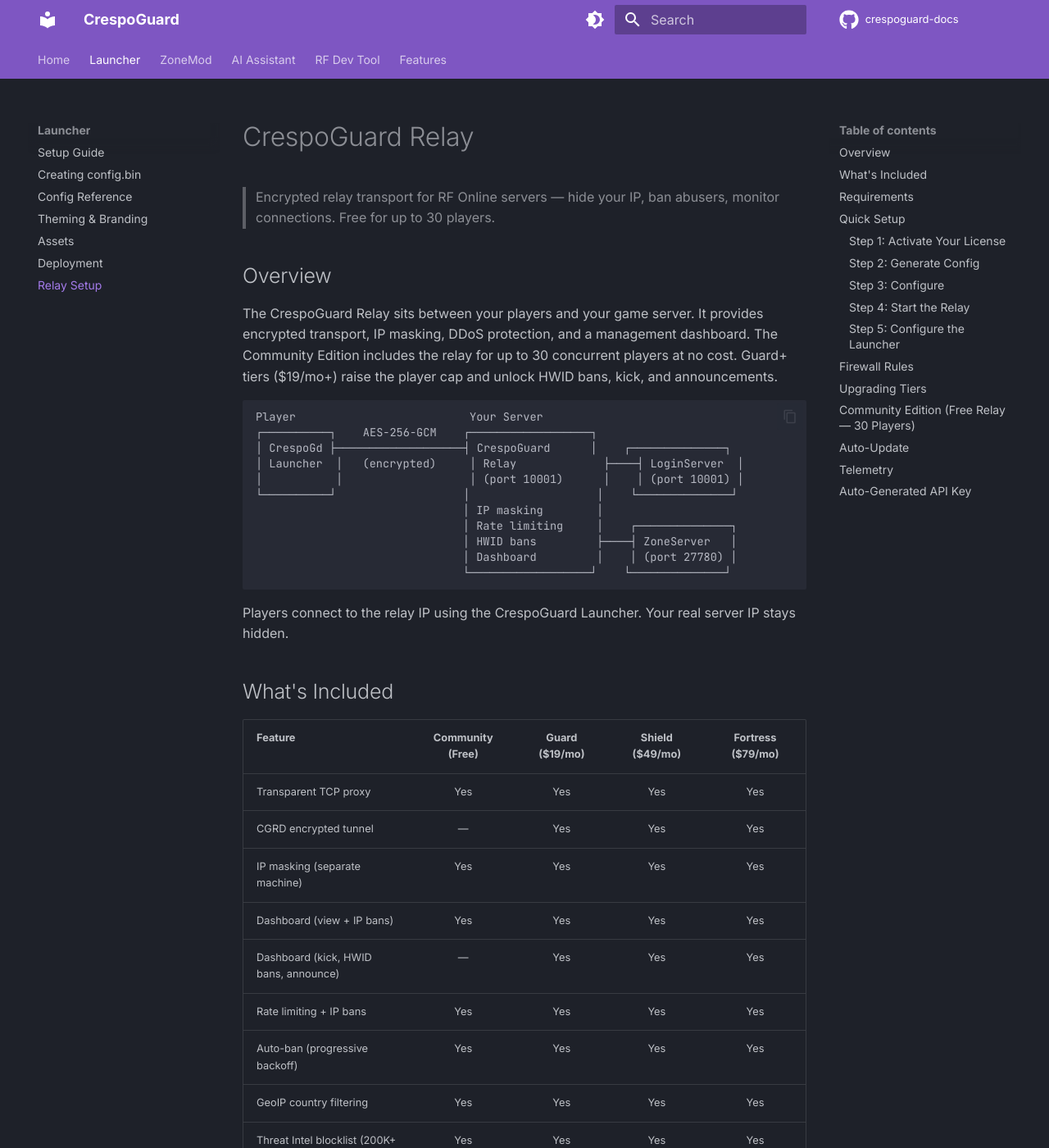
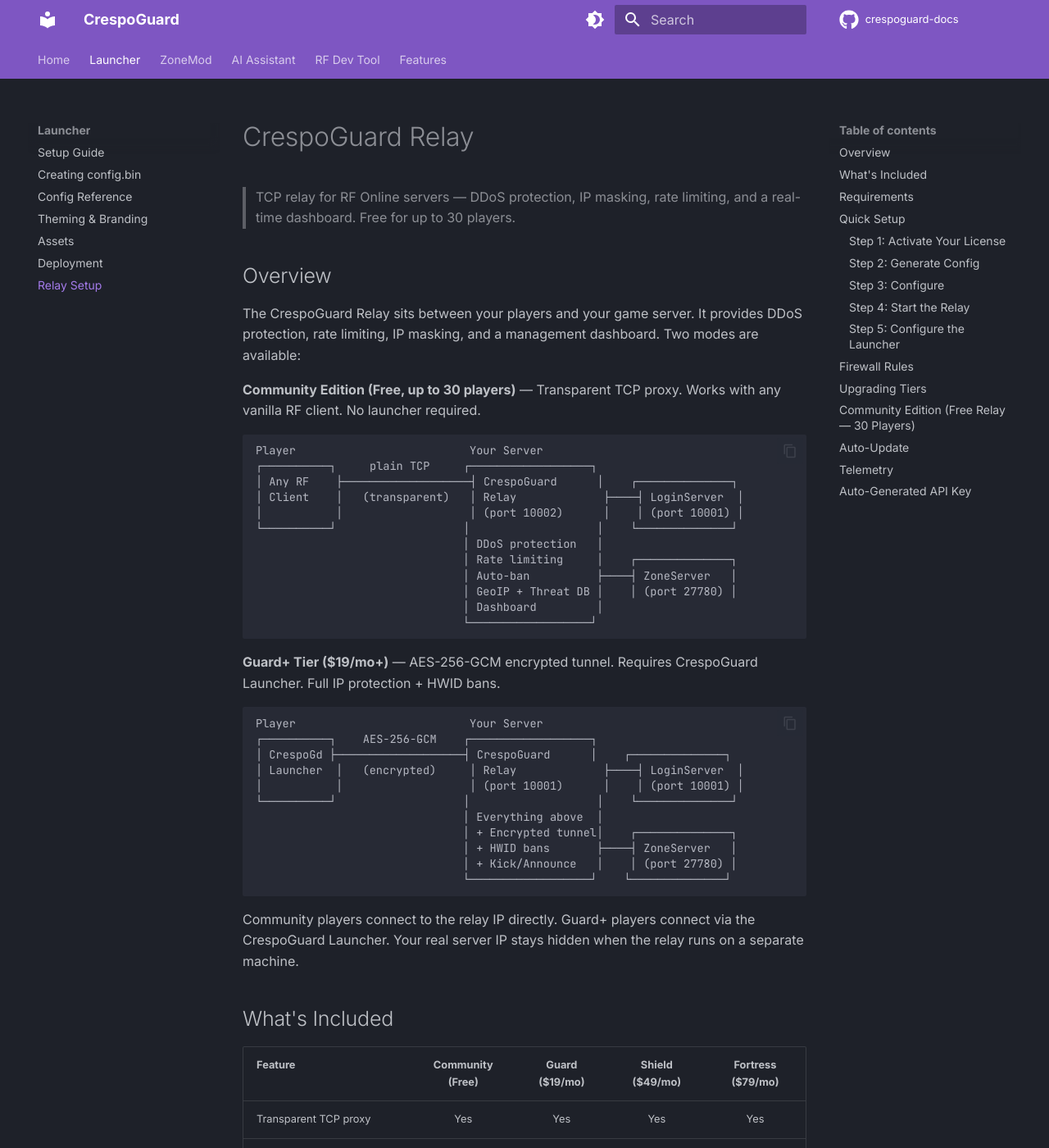
Before and after one commit to CrespoCyberConsultingLLC/crespoguard-docs, an MkDocs documentation site: the page built from docs/launcher/RELAY.md, in a window 1280 px wide and 1400 px high. Shown: the whole window at 82% size. Built offline with MkDocs 1.6.1 and Material for MkDocs 9.7.7, drawn with Linux system fonts in a browser that asks for light colours; comment, search, counter and statistics services are not loaded.

Commit message:
docs: fix relay overview — show both Community and Guard+ diagrams
Community mode: transparent TCP proxy, any client, DDoS protection
Guard+ mode: AES-256-GCM encrypted tunnel, CrespoGuard Launcher required

Co-Authored-By: Claude Opus 4.6 (1M context) <noreply@anthropic.com>

````diff
--- a/docs/launcher/RELAY.md
+++ b/docs/launcher/RELAY.md
@@ -1,11 +1,30 @@
 
 # CrespoGuard Relay
 
-> Encrypted relay transport for RF Online servers — hide your IP, ban abusers, monitor connections. Free for up to 30 players.
+> TCP relay for RF Online servers — DDoS protection, IP masking, rate limiting, and a real-time dashboard. Free for up to 30 players.
 
 ## Overview
 
-The CrespoGuard Relay sits between your players and your game server. It provides encrypted transport, IP masking, DDoS protection, and a management dashboard. The Community Edition includes the relay for up to 30 concurrent players at no cost. Guard+ tiers ($19/mo+) raise the player cap and unlock HWID bans, kick, and announcements.
+The CrespoGuard Relay sits between your players and your game server. It provides DDoS protection, rate limiting, IP masking, and a management dashboard. Two modes are available:
+
+**Community Edition (Free, up to 30 players)** — Transparent TCP proxy. Works with any vanilla RF client. No launcher required.
+
+```
+Player                          Your Server
+┌──────────┐     plain TCP     ┌──────────────────┐
+│ Any RF    ├───────────────────┤ CrespoGuard      │    ┌──────────────┐
+│ Client    │   (transparent)   │ Relay             ├────┤ LoginServer  │
+│           │                   │ (port 10002)      │    │ (port 10001) │
+└──────────┘                   │                   │    └──────────────┘
+                               │ DDoS protection   │
+                               │ Rate limiting     │    ┌──────────────┐
+                               │ Auto-ban          ├────┤ ZoneServer   │
+                               │ GeoIP + Threat DB │    │ (port 27780) │
+                               │ Dashboard         │
+                               └──────────────────┘
+```
+
+**Guard+ Tier ($19/mo+)** — AES-256-GCM encrypted tunnel. Requires CrespoGuard Launcher. Full IP protection + HWID bans.
 
 ```
 Player                          Your Server
@@ -14,14 +33,14 @@ Player                          Your Server
 │ Launcher  │   (encrypted)     │ Relay             ├────┤ LoginServer  │
 │           │                   │ (port 10001)      │    │ (port 10001) │
 └──────────┘                   │                   │    └──────────────┘
-                               │ IP masking        │
-                               │ Rate limiting     │    ┌──────────────┐
-                               │ HWID bans         ├────┤ ZoneServer   │
-                               │ Dashboard         │    │ (port 27780) │
+                               │ Everything above  │
+                               │ + Encrypted tunnel│    ┌──────────────┐
+                               │ + HWID bans       ├────┤ ZoneServer   │
+                               │ + Kick/Announce   │    │ (port 27780) │
                                └──────────────────┘    └──────────────┘
 ```
 
-Players connect to the relay IP using the CrespoGuard Launcher. Your real server IP stays hidden.
+Community players connect to the relay IP directly. Guard+ players connect via the CrespoGuard Launcher. Your real server IP stays hidden when the relay runs on a separate machine.
 
 ## What's Included
 
````
